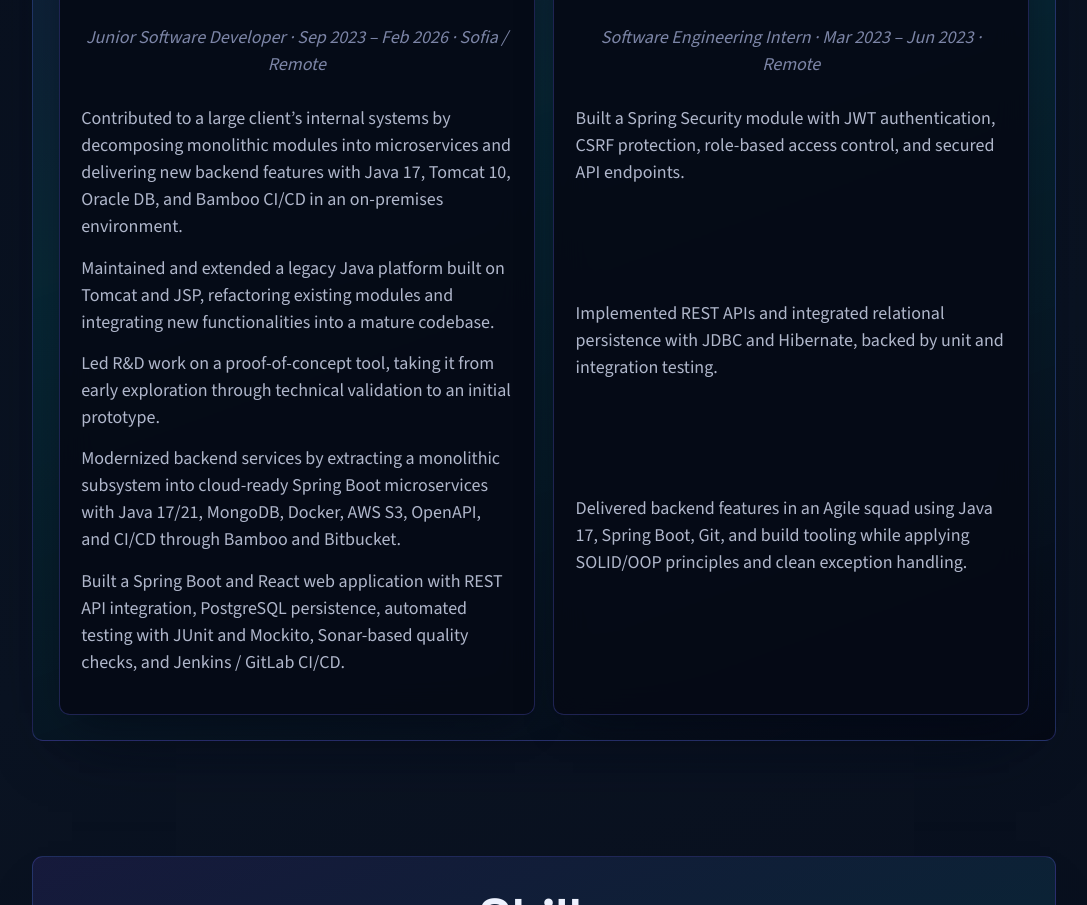
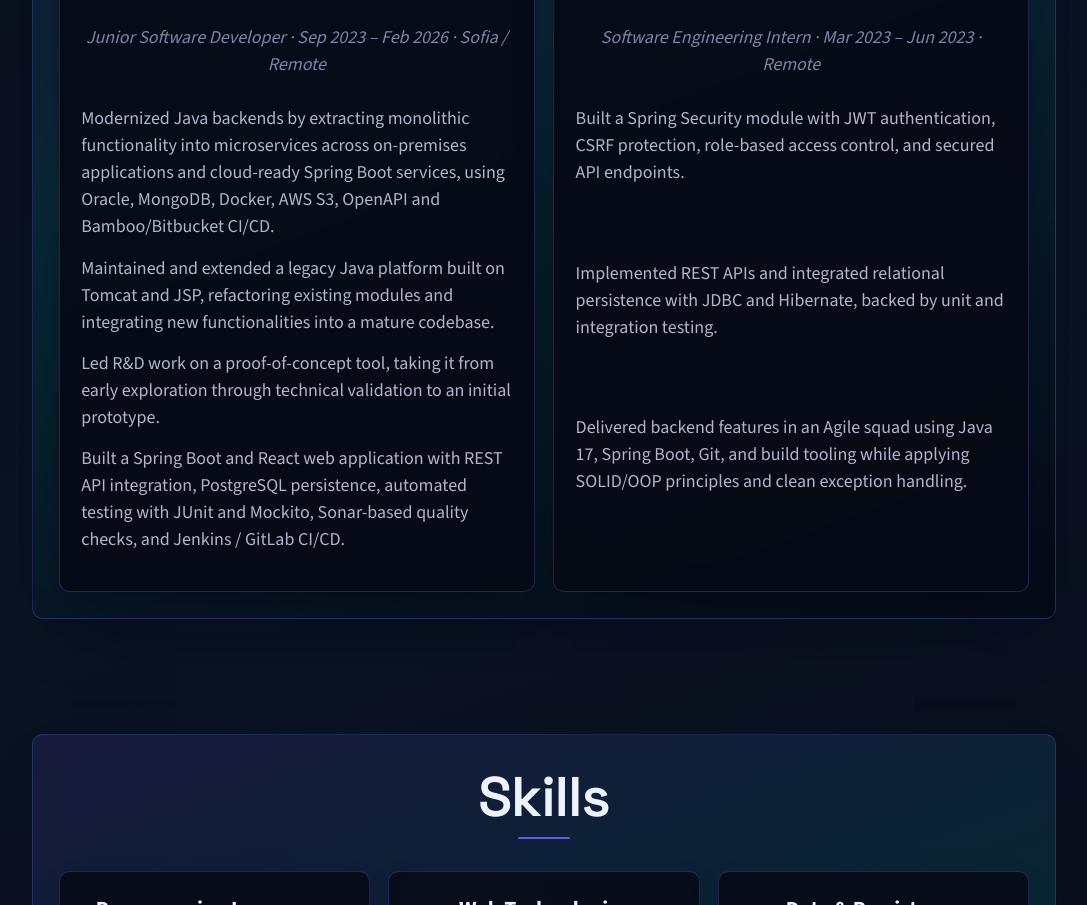
Before and after one commit to vdrenkov/portfolio, a plain HTML site: page index.html in a window 1280 px wide. Shown: the part 3418-4323 px from the top of the page, without its empty margins (96-1183 px from the left). Drawn offline with nearby package versions, Linux system fonts and the light colour scheme.

Commit message:
Condense the DXC modernization experience.

```diff
--- a/index.html
+++ b/index.html
@@ -460,10 +460,10 @@
               </p>
               <ul>
                 <li>
-                  Contributed to a large client’s internal systems by
-                  decomposing monolithic modules into microservices and
-                  delivering new backend features with Java 17, Tomcat 10,
-                  Oracle DB, and Bamboo CI/CD in an on-premises environment.
+                  Modernized Java backends by extracting monolithic functionality
+                  into microservices across on-premises applications and
+                  cloud-ready Spring Boot services, using Oracle, MongoDB, Docker,
+                  AWS S3, OpenAPI and Bamboo/Bitbucket CI/CD.
                 </li>
                 <li>
                   Maintained and extended a legacy Java platform built on Tomcat
@@ -474,12 +474,6 @@
                   Led R&D work on a proof-of-concept tool, taking it from early
                   exploration through technical validation to an initial
                   prototype.
-                </li>
-                <li>
-                  Modernized backend services by extracting a monolithic
-                  subsystem into cloud-ready Spring Boot microservices with Java
-                  17/21, MongoDB, Docker, AWS S3, OpenAPI, and CI/CD through
-                  Bamboo and Bitbucket.
                 </li>
                 <li>
                   Built a Spring Boot and React web application with REST API
```
